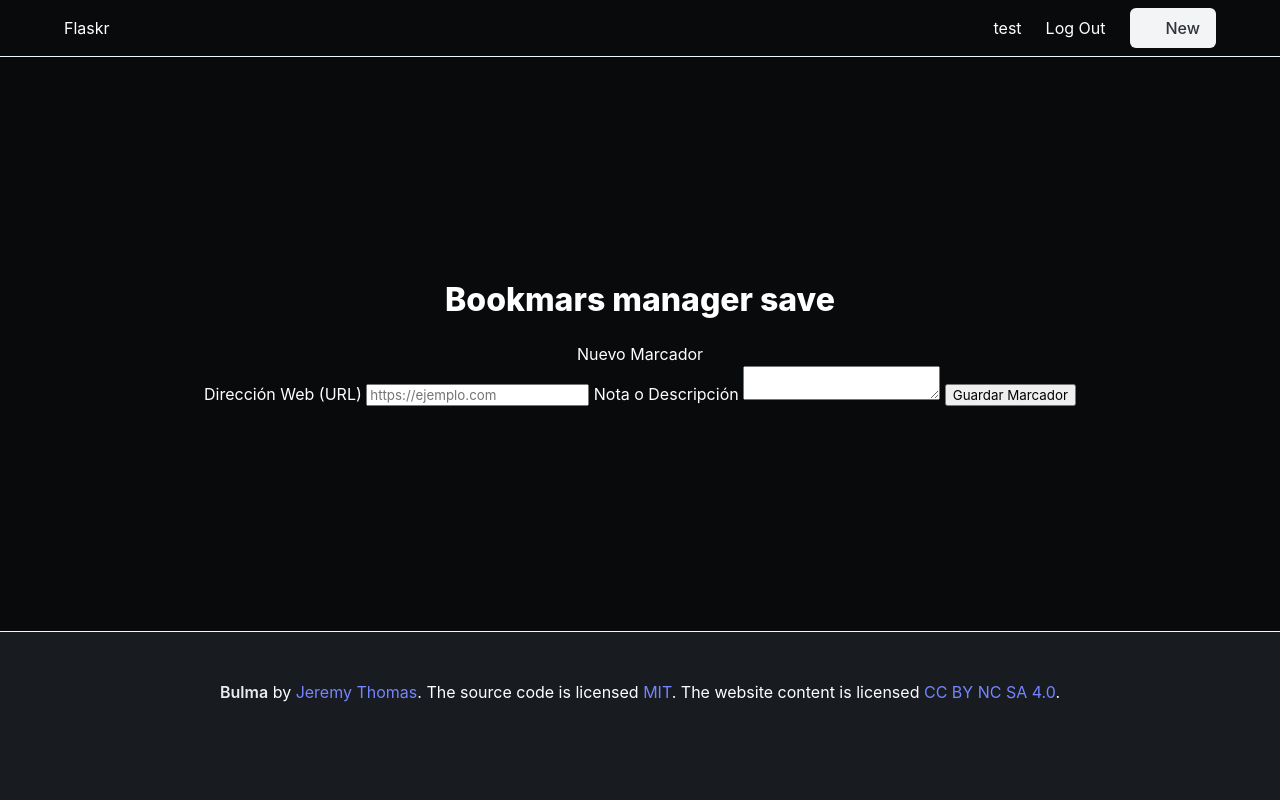
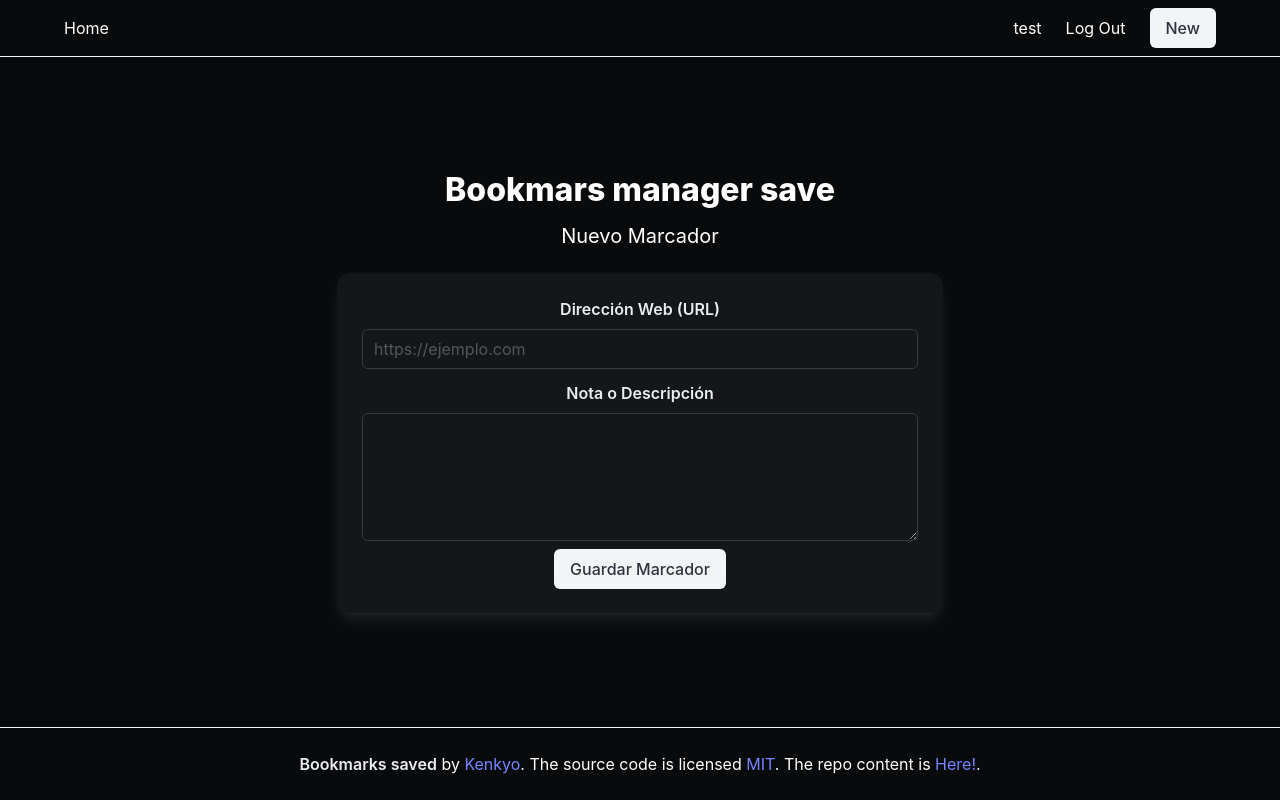
Before and after one commit to Kenkyoo/flask-bookmarks, a Flask app: page /create in a window 1280 px wide. Run offline with Flask 3, Linux system fonts and the light colour scheme; the visitor is signed in with stand-in values (Sample User, id 1); data comes from the database, SQL or seed files in the repository.

Commit message:
edit forms and add styles

```diff
--- a/flaskr/templates/base.html
+++ b/flaskr/templates/base.html
@@ -11,8 +11,8 @@
     <header class="navbar">
       <div class="container">
         <div class="navbar-brand">
-          <a class="navbar-item">
-            Flaskr
+          <a href="/" class="navbar-item">
+            Home
           </a>
           <span class="navbar-burger" data-target="navbarMenuHeroC">
             <span></span>
@@ -33,10 +33,7 @@
             <span class="navbar-item">
               {% if g.user %}
               <a href="{{ url_for('bookmarks.create') }}" class="button is-dark is-inverted">
-                <span class="icon">
-                  <i class="fab fa-github"></i>
-                </span>
-                <span>New</span>
+                New
               </a>
               {% endif %}
             </span>
@@ -47,9 +44,9 @@
   </div>
 
   <!-- Hero content: will be in the middle -->
-  <div class="hero-body">
+  <div class="hero-body" style="max-width: 700px; margin: auto; width: 100%;">
     <div class="container has-text-centered">
-      <p class="title">Bookmars manager save</p>
+      <p class="title mb-4">Bookmars manager save</p>
       <p class="subtitle">{% block header %}{% endblock %}</p>
       {% for message in get_flashed_messages() %}
         <div class="flash">{{ message }}</div>
@@ -60,15 +57,15 @@
   </div>
   <!-- Hero footer: will stick at the bottom -->
   <div class="hero-foot" style="border-top: 1px solid aliceblue">
-    <footer class="footer">
+    <footer class="p-5">
   <div class="content has-text-centered">
     <p>
-      <strong>Bulma</strong> by <a href="https://jgthms.com">Jeremy Thomas</a>.
+      <strong>Bookmarks saved</strong> by <a href="https://github.com/Kenkyoo?tab=repositories">Kenkyo</a>.
       The source code is licensed
       <a href="https://opensource.org/license/mit">MIT</a>. The
-      website content is licensed
-      <a href="https://creativecommons.org/licenses/by-nc-sa/4.0//"
-        >CC BY NC SA 4.0</a
+      repo content is
+      <a href="https://github.com/Kenkyoo?/flask-bookmarks"
+        >Here!</a
       >.
     </p>
   </div>
--- a/flaskr/templates/bookmarks/create.html
+++ b/flaskr/templates/bookmarks/create.html
@@ -1,17 +1,26 @@
 {% extends 'base.html' %}
 
 {% block header %}
-  <h1>{% block title %}Nuevo Marcador{% endblock %}</h1>
+  <hp class="subtitle mt-3">{% block title %}Nuevo Marcador{% endblock %}<p>
 {% endblock %}
 
 {% block content %}
+<div class="card">
+  <div class="card-content">
+    <div class="content">
   <form method="post">
-    <label for="url">Dirección Web (URL)</label>
-    <input name="url" id="url" type="url" placeholder="https://ejemplo.com" required>
+  <div class="field">
+    <label class="label" for="url">Dirección Web (URL)</label>
+    <input class="input" name="url" id="url" type="url" placeholder="https://ejemplo.com" required>
+</div>
+<div class="field">
+    <label class="label" for="body">Nota o Descripción</label>
+    <textarea class="textarea" name="body" id="body">{{ request.form['body'] }}</textarea>
 
-    <label for="body">Nota o Descripción</label>
-    <textarea name="body" id="body">{{ request.form['body'] }}</textarea>
-
-    <input type="submit" value="Guardar Marcador">
-  </form>
+    <input class="button is-black is-light mt-2" type="submit" value="Guardar Marcador">
+    </div>
+    </div>
+    </form>
+  </div>
+</div>
 {% endblock %}
--- a/flaskr/templates/bookmarks/index.html
+++ b/flaskr/templates/bookmarks/index.html
@@ -1,6 +1,6 @@
 {% extends 'base.html' %}
 {% block header %}
-  <<p class="subtitle">{% block title %}Bookmarks{% endblock %}</p>
+  <p class="subtitle">{% block title %}Bookmarks{% endblock %}</p>
 {% endblock %}
 {% block content %}
 <article class="panel is-dark">
```
